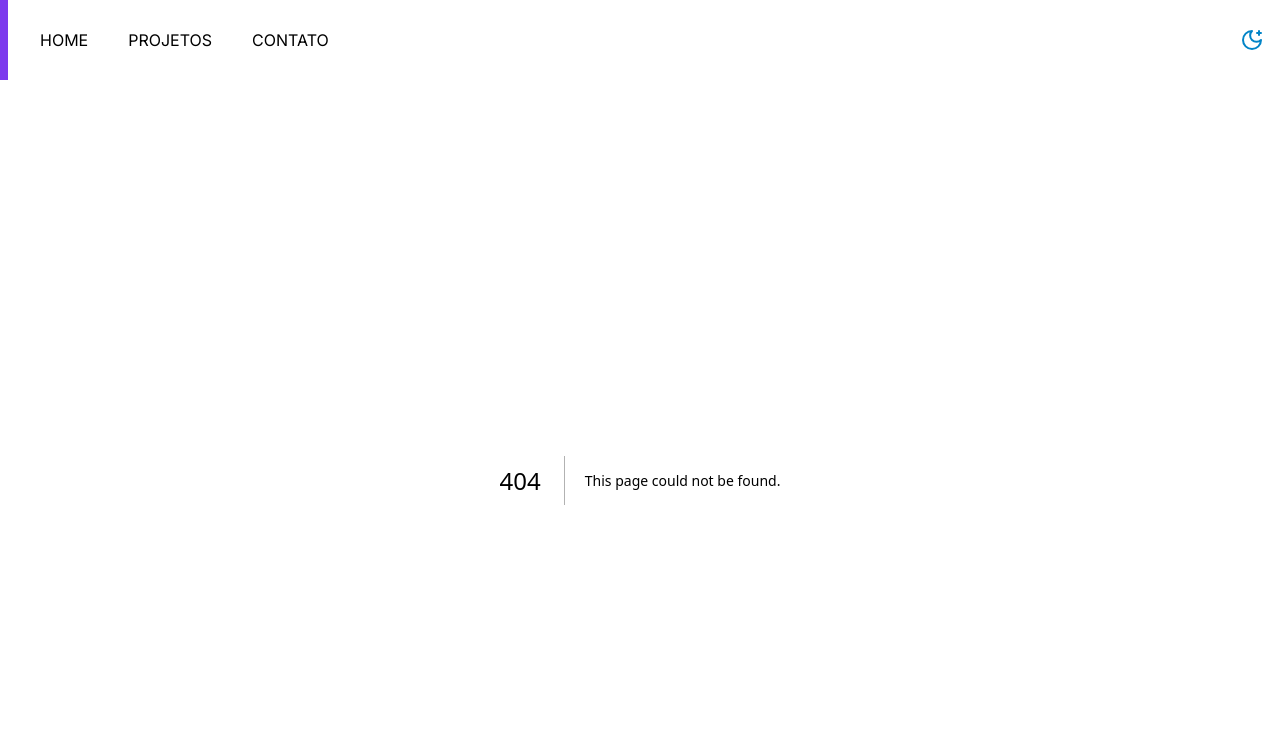
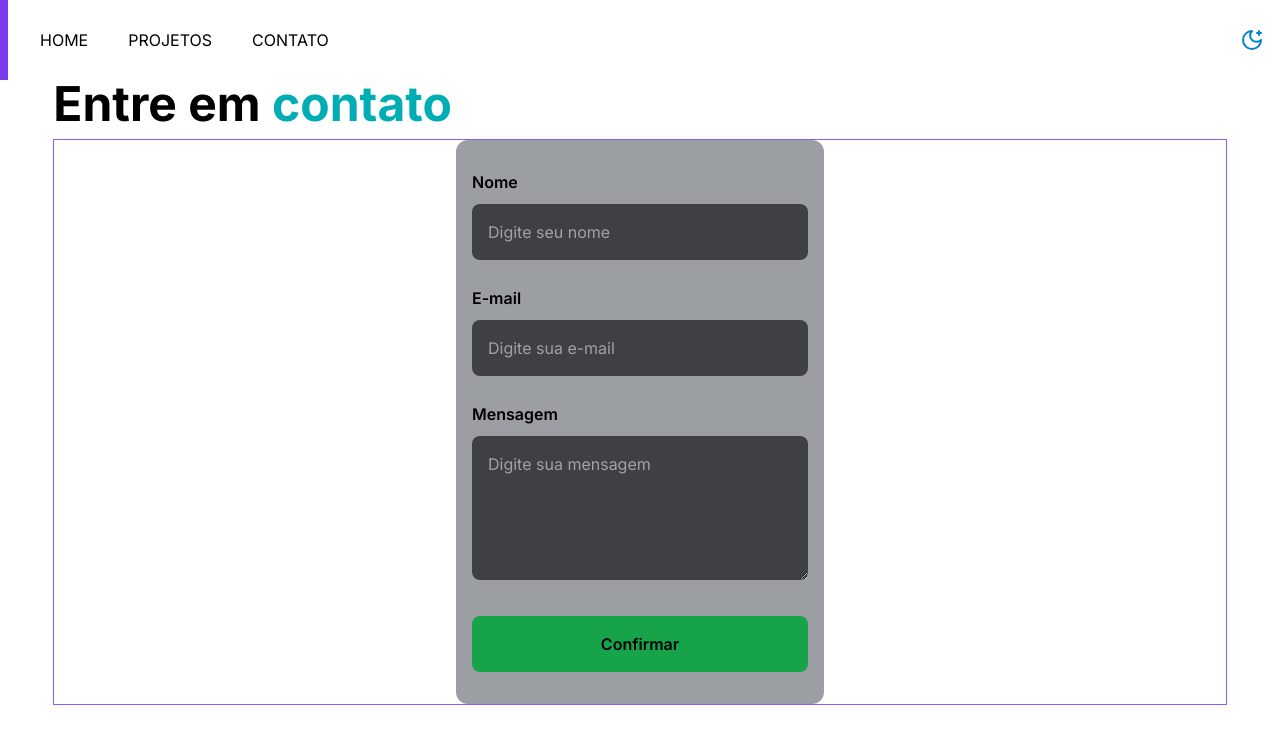
Before and after one commit to patriciadivi/newPatriciaDivi, a Next.js app: page /contact in a window 1280 px wide. Before the commit this address had no page. Shown: the top 744 px of the page. Built offline with nearby package versions, Linux system fonts and the light colour scheme.

Commit message:
feat(DESENVOLVIMENTO): :sparkles: Desenvolvendo o componente 'Page' para a página de contact

```diff
--- /dev/null
+++ b/src/app/contact/page.tsx
@@ -0,0 +1,155 @@
+"use client"
+
+import { useState } from 'react';
+import { useForm } from 'react-hook-form'
+import { z } from 'zod'
+import { zodResolver } from '@hookform/resolvers/zod'
+import axios from 'axios';
+import { GistImages } from '@/components/GistImages';
+
+const contactFormSchema = z.object({
+  name: z.string().min(3, 'O nome precisa ter no mínimo 3 caracteres').max(100),
+  email: z.string()
+    .nonempty('O e-mail é obrigatório')
+    .email('Formato de e-mail inválido!'),
+  message: z.string().min(1, 'A mensagem precisa ter no mínimo 1 caracteres').max(500),
+})
+
+type ContactFormData = z.infer<typeof contactFormSchema>
+
+export default function Page() {
+  const [search, setSearch ] = useState<string>('')
+  const {
+    register,
+    reset,
+    handleSubmit,
+     formState: { errors }
+    } = useForm<ContactFormData>({
+      resolver: zodResolver(contactFormSchema)
+  })
+
+
+  const submitMessage = async (data: ContactFormData) => {
+    try {
+      await axios.post('/api/contact', data)
+      reset()
+    } catch  {
+      alert('erro')
+
+    }
+  }
+
+
+  return (
+    <main className="flex flex-col items-center">
+      {
+        // Search Bar
+        search === '' || search === 'all' ?
+        (
+
+          <section className="mb-8 w-11/12">
+          {/* title | busca */}
+          <div
+            className="flex items-center justify-between pl-4 pr-4 sm:pl-0 sm:flex-col sm:items-start"
+          >
+            <h1 className="font-bold sm:text-5xl text-4xl sm:mb-[-1px]">Entre em
+            <span className="text-[#00ADB5]"> contato</span></h1>
+
+
+          </div>
+
+          {/* container card */}
+          <div
+            className="sm:flex sm:flex-row sm:flex-wrap sm:border sm:border-violet-500 sm:justify-around md:space-between md:items-center md:mx-auto gap-6 mt-3 border border-orange-600 xl:max-w-7xl"
+          >
+
+            {/* container card */}
+              <section
+                className="bg-[#393E46] bg-opacity-50 flex flex-col items-center gap-2 p-4 rounded-xl sm:w-[368px]"
+              >
+
+                <form
+                  onSubmit={handleSubmit(submitMessage)}
+                  className="w-full flex flex-col my-4"
+                >
+                  <label htmlFor="" className="font-semibold leading-tight">
+                    Nome
+                  </label>
+
+                  <input
+                    type="text"
+                    id="name"
+                    placeholder="Digite seu nome"
+                    className="p-4 rounded-lg my-3 bg-zinc-700 text-white placeholder:text-zinc-400 focus:outline-none focus:ring-2 focus:[#00ADB5] focus:ring-offset-2 focus:ring-offset-zinc-900"
+                    {...register("name")}
+                    // autoFocus
+                    // value={title}
+                    // onChange={({target: { value }}) => setTitle(value)}
+                  />
+
+                  {
+                    errors.name && <span>{errors.name.message}</span>
+                  }
+
+                  <label htmlFor="" className="font-semibold leading-tight mt-4">
+                    E-mail
+                  </label>
+
+                  <input
+                    type="email"
+                    id="email"
+                    placeholder="Digite sua e-mail"
+                    className="p-4 rounded-lg my-3 bg-zinc-700 text-white placeholder:text-zinc-400 focus:outline-none focus:ring-2 focus:[#00ADB5] focus:ring-offset-2 focus:ring-offset-zinc-900"
+                    {...register("email")}
+                    // autoFocus
+                    // value={title}
+                    // onChange={({target: { value }}) => setTitle(value)}
+                  />
+
+                  {
+                    errors.email && <span>{errors.email.message}</span>
+                  }
+
+                  <label htmlFor="" className="font-semibold leading-tight mt-4">
+                    Mensagem
+                  </label>
+
+                  <textarea
+                    // type="text"
+                    id="message"
+                    placeholder="Digite sua mensagem"
+                    className="p-4 rounded-lg my-3 h-36 bg-zinc-700 text-white placeholder:text-zinc-400 focus:outline-none focus:ring-2 focus:[#00ADB5] focus:ring-offset-2 focus:ring-offset-zinc-900"
+                    {...register("message")}
+                    // autoFocus
+                    // value={title}
+                    // onChange={({target: { value }}) => setTitle(value)}
+                  />
+
+                  {
+                    errors.message && <span>{errors.message.message}</span>
+                  }
+
+                    <button
+                        type="submit"
+                        className="mt-6 rounded-lg p-4 flex items-center justify-center gap-3 font-semibold bg-green-600 hover:bg-green-500 transition-colors focus:outline-none focus:ring-2 focus:ring-green-600 focus:ring-offset-2 focus:ring-offset-zinc-900"
+                    >
+                        {/* <Check size={20} weight="bold" /> */}
+                        Confirmar
+                    </button>
+                </form>
+
+              </section>
+
+          </div>
+          </section>
+        ) : (
+          <p>render com filtro</p>
+        )
+      }
+      {/* <div>
+        <GistImages nameGist="habits"/>
+      </div> */}
+    </main>
+
+  );
+}
```
